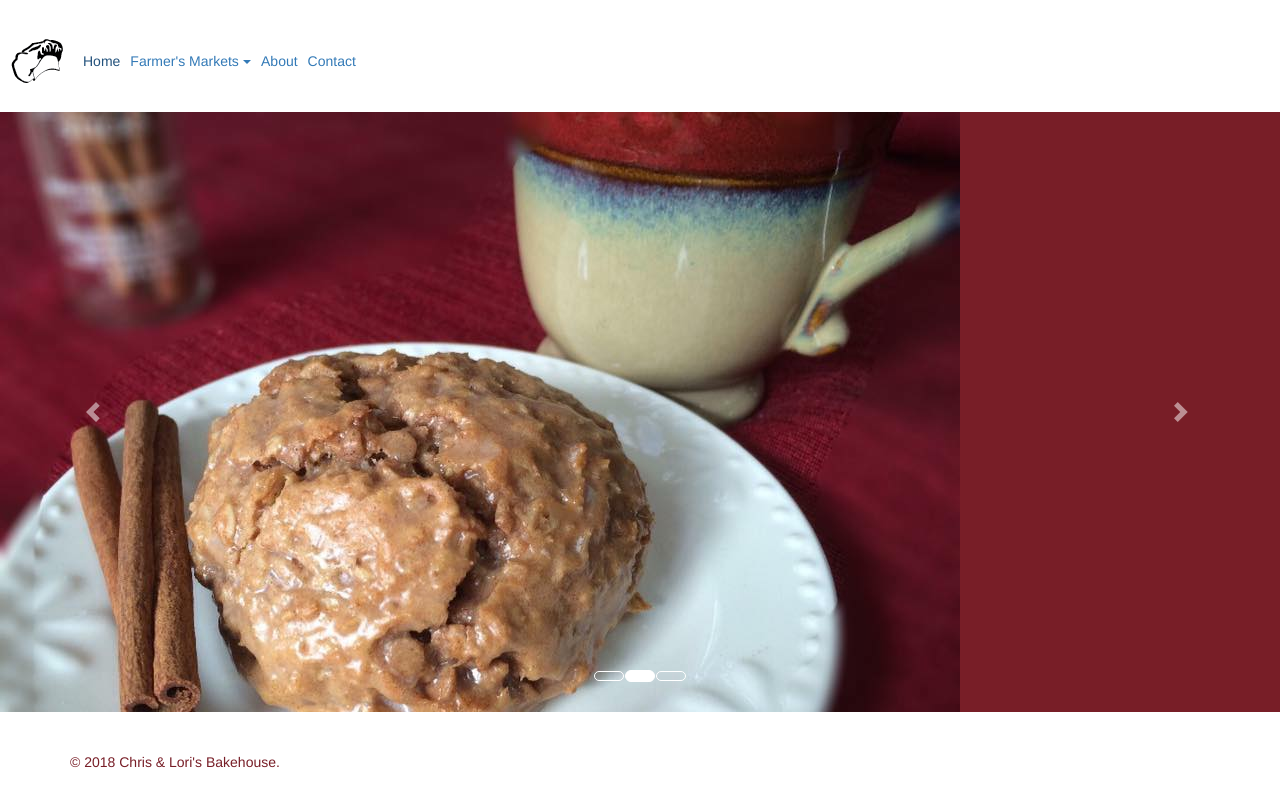
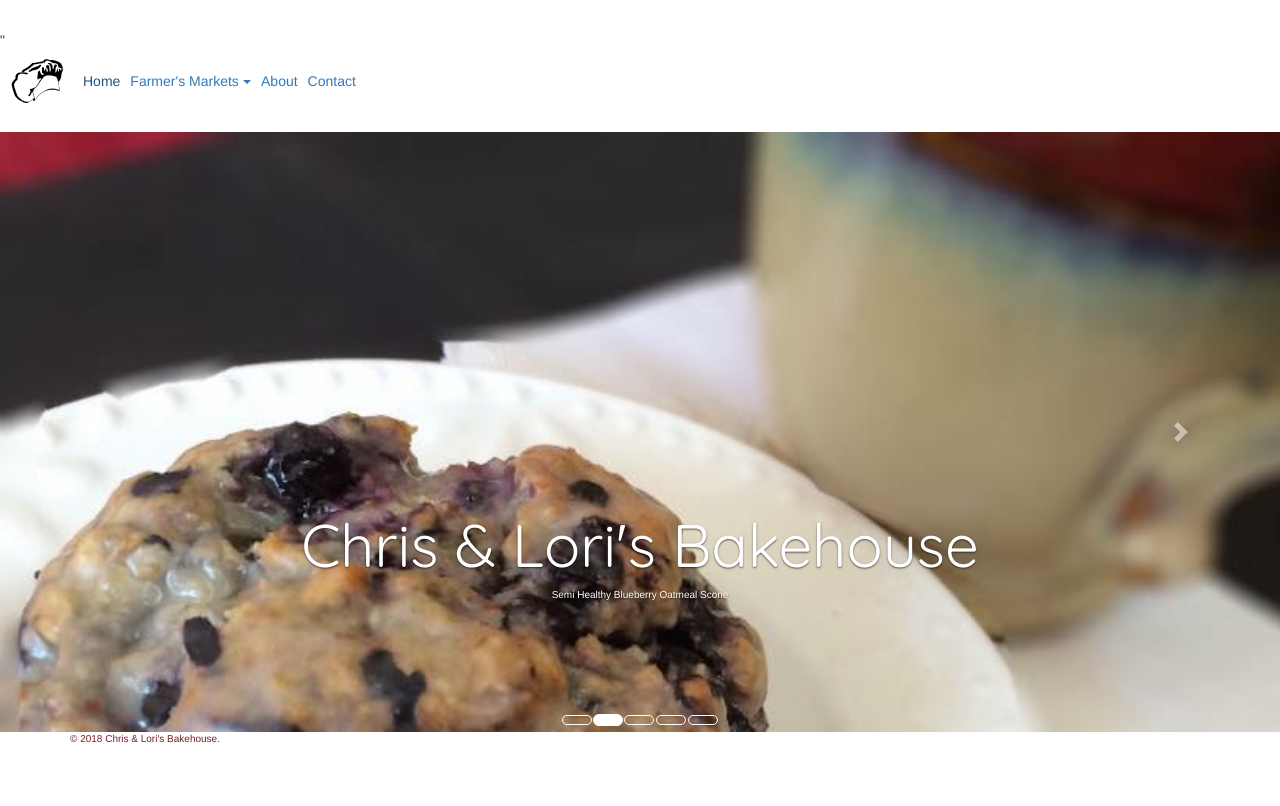
Before and after one commit to chrisandlorisbakehouse/chrisandlorisbakehouse-archive.github.io, a plain HTML site: page index.html in a window 1280 px wide. Both pictures are taken after a click on the link "Home". Drawn offline with nearby package versions, Linux system fonts and the light colour scheme.

Commit message:
add market map to carousel

```diff
--- a/css/carousel.css
+++ b/css/carousel.css
@@ -15,14 +15,22 @@
 /* Carousel base class */
 .carousel {
   margin-bottom: 4rem;
-  align-items: center;
+
 }
 /* Since positioning the image, we need to help out the caption */
 .carousel-caption {
   bottom: 3rem;
   z-index: 10;
+  background-color: none;
 }
 
+.carousel-inner {
+
+margin: auto;
+align-items: center;
+align-content: center;
+
+}
 
 
 /* Declare heights because of positioning of img element */
@@ -35,8 +43,9 @@
   position: absolute;
   top: 0;
   left: 0;
-  min-width: 30rem;
+  min-width: 150rem;
   height: 32rem;
+
 
 }
 
@@ -78,10 +87,11 @@
 
 @media (min-width: 40em) {
   /* Bump up size of carousel content */
-  .carousel-caption p {
-    margin-bottom: 1.25rem;
-    font-size: 1.25rem;
+  .carousel-caption {
+    margin-bottom: 6rem;
+    font-size: 4rem;
     line-height: 1.4;
+    z-index: 20;
   }
 
   .featurette-heading {
--- a/css/style.css
+++ b/css/style.css
@@ -8,7 +8,14 @@
     padding: 0;
 }
 
+p {
+  font-size: 1rem;
+}
 
+h1 {
+  font-family: 'Quicksand', sans-serif;
+  font-size: 6rem;
+}
 
 /* Sticky footer styles
 -------------------------------------------------- */
--- a/index.html
+++ b/index.html
@@ -5,18 +5,21 @@
     <meta name="viewport" content="width=device-width, initial-scale=1, shrink-to-fit=no">
     <meta name="description" content="">
     <meta name="author" content="">
-    <link rel="icon" href="./assets/hat.png">
+    <link rel="icon" href="./assets/hat.png">"
 
     <title>Chris & Lori's Bakehouse</title>
 
 
 <link rel="stylesheet" href="https://maxcdn.bootstrapcdn.com/bootstrap/4.0.0-alpha.6/css/bootstrap.min.css" integrity="sha384-rwoIResjU2yc3z8GV/NPeZWAv56rSmLldC3R/AZzGRnGxQQKnKkoFVhFQhNUwEyJ" crossorigin="anonymous">
+<link href="https://fonts.googleapis.com/css?family=Quicksand" rel="stylesheet">
+
 
     <!-- Bootstrap core CSS -->
     <link href="../css/bootstrap.min.css" rel="stylesheet">
 
     <!-- Custom styles for this template -->
     <link href="../css/carousel.css" rel="stylesheet">
+    <link href="../css/style.css" rel="stylesheet">
   </head>
   <body>
 
@@ -59,36 +62,46 @@
           <li data-target="#myCarousel" data-slide-to="0" class="active"></li>
           <li data-target="#myCarousel" data-slide-to="1"></li>
           <li data-target="#myCarousel" data-slide-to="2"></li>
+          <li data-target="#myCarousel" data-slide-to="3"></li>
+          <li data-target="#myCarousel" data-slide-to="4"></li>
         </ol>
-        <div class="carousel-inner">
-          <div class="carousel-item active item">
-            <img class="first-slide" src="../assets/semi-cranberry.jpg" alt="First slide">
-            <div class="container">
-              <div class="carousel-caption text-left">
-                <h1>Example headline.</h1>
-                <p>Cras justo odio, dapibus ac facilisis in, egestas eget quam. Donec id elit non mi porta gravida at eget metus. Nullam id dolor id nibh ultricies vehicula ut id elit.</p>
+
+          <div class="carousel-item item">
+            <img class="second-slide" src="../assets/semi-blueberry.jpg" alt="Second slide">
+              <div class="carousel-caption d-none d-md-block">
+                <h1>Chris & Lori's Bakehouse</h1>
+                <p>Semi Healthy Blueberry Oatmeal Scone</p>
               </div>
-            </div>
-          </div>
-          <div class="carousel-item item">
-            <img class="second-slide" src="../assets/semi-cinnamon.jpg" alt="Second slide">
-            <div class="container">
-              <div class="carousel-caption">
-                <h1>Another example headline.</h1>
-                <p>Cras justo odio, dapibus ac facilisis in, egestas eget quam. Donec id elit non mi porta gravida at eget metus. Nullam id dolor id nibh ultricies vehicula ut id elit.</p>
-              </div>
-            </div>
           </div>
           <div class="carousel-item item">
             <img class="third-slide" src="../assets/flowercookies.jpg" alt="Third slide">
-            <div class="container">
-              <div class="carousel-caption text-right">
-                <h1>One more for good measure.</h1>
-                <p>Cras justo odio, dapibus ac facilisis in, egestas eget quam. Donec id elit non mi porta gravida at eget metus. Nullam id dolor id nibh ultricies vehicula ut id elit.</p>
-              </div>
-            </div>
+              <div class="carousel-caption d-none d-md-block">
+                <h1>Chris & Lori's Bakehouse</h1>
+                <p>Flower Cookies</p>
           </div>
         </div>
+
+          <div class="carousel-inner">
+          <div class="carousel-item active item">
+            <img class="first-slide" src="../assets/bothmarketmap.png" alt="First slide">
+              <div class="carousel-caption d-none d-md-block">
+              </div>
+          </div>
+
+          <div class="carousel-item item">
+            <img class="second-slide" src="../assets/semi-blueberry.jpg" alt="Fourth slide">
+              <div class="carousel-caption d-none d-md-block">
+                <h1>Chris & Lori's Bakehouse</h1>
+                <p>Semi Healthy Blueberry Oatmeal Scone</p>
+              </div>
+          </div>
+          <div class="carousel-item item">
+            <img class="second-slide" src="../assets/semi-blueberry.jpg" alt="Fifth slide">
+              <div class="carousel-caption d-none d-md-block">
+                <h1>Chris & Lori's Bakehouse</h1>
+                <p>Semi Healthy Blueberry Oatmeal Scone</p>
+              </div>
+          </div>
         <a class="carousel-control-prev" href="#myCarousel" role="button" data-slide="prev">
           <span class="carousel-control-prev-icon" aria-hidden="true"></span>
           <span class="sr-only">Previous</span>
```
Also changed, not shown: DCFM.html (+2 -2 lines), assets/bothmarketmap.png (added), capitol.svg (added), stadium.svg (added), target.svg (added).
